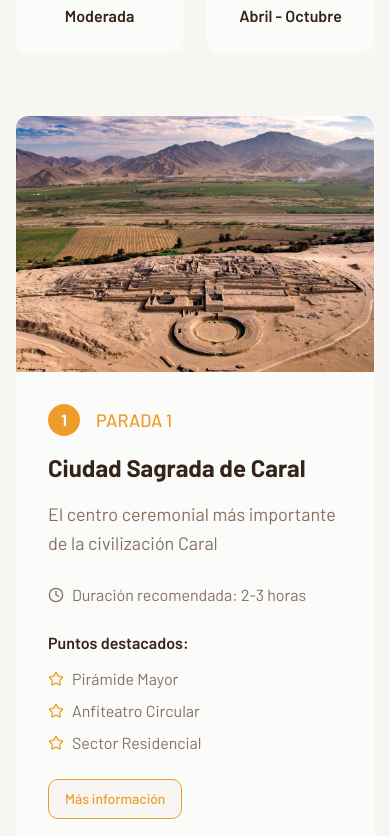
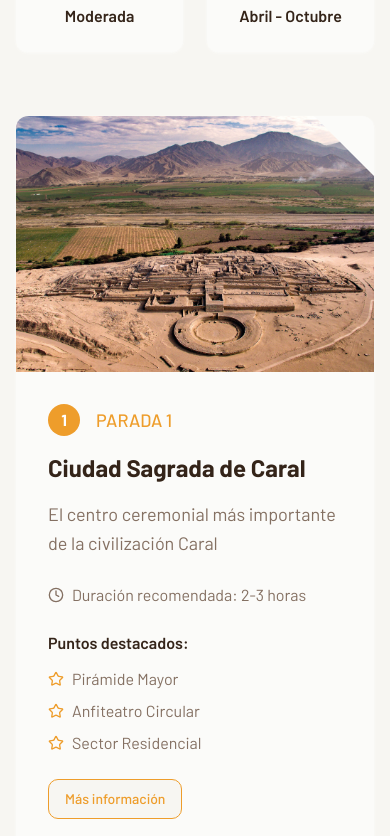
Before and after one commit to WarrenEdu/caral0825, a React (Vite) app: page / in a window 390 px wide. Shown: the part 7148-7984 px from the top of the page. Built offline with nearby package versions, Linux system fonts and the light colour scheme.

Commit message:
Refactor: Update section shapes
Apply pointed shapes to news and route sections for a more artistic design, matching the provided image references.

```diff
--- a/src/components/NewsSection.tsx
+++ b/src/components/NewsSection.tsx
@@ -70,7 +70,7 @@ const NewsSection = () => {
               <Card className="group card-hover-line shadow-card hover:shadow-elegant transition-all duration-500 border-0 overflow-hidden">
                 <div className="relative overflow-hidden">
                   {(article as any).isVideo ? (
-                    <div className="h-48">
+                    <div className="h-48 angular-cut">
                       <YouTubeVideo
                         videoId={(article as any).videoId}
                         title={article.title}
@@ -81,7 +81,7 @@ const NewsSection = () => {
                     <img
                       src={article.image}
                       alt={article.title}
-                      className="w-full h-48 object-cover hover-scale-smooth"
+                      className="w-full h-48 object-cover hover-scale-smooth angular-cut"
                     />
                   )}
                   <div className="absolute top-4 left-4 z-10">
--- a/src/components/RouteSection.tsx
+++ b/src/components/RouteSection.tsx
@@ -108,7 +108,7 @@ const RouteSection = () => {
                   <img
                     src={stop.image}
                     alt={stop.name}
-                    className="w-full h-64 lg:h-full object-cover hover-scale-smooth"
+                    className="w-full h-64 lg:h-full object-cover hover-scale-smooth angular-cut-large"
                   />
                 </div>
                 <div className="p-8 lg:p-12 flex flex-col justify-center">
--- a/src/index.css
+++ b/src/index.css
@@ -227,4 +227,13 @@ All colors MUST be HSL.
   /* Fixed background for parallax effect */
   --bg-fixed: fixed;
   --bg-parallax: scroll;
+
+  /* Angular cut image effect */
+  .angular-cut {
+    clip-path: polygon(0 0, calc(100% - 40px) 0, 100% 40px, 100% 100%, 0 100%);
+  }
+
+  .angular-cut-large {
+    clip-path: polygon(0 0, calc(100% - 60px) 0, 100% 60px, 100% 100%, 0 100%);
+  }
 }
```
